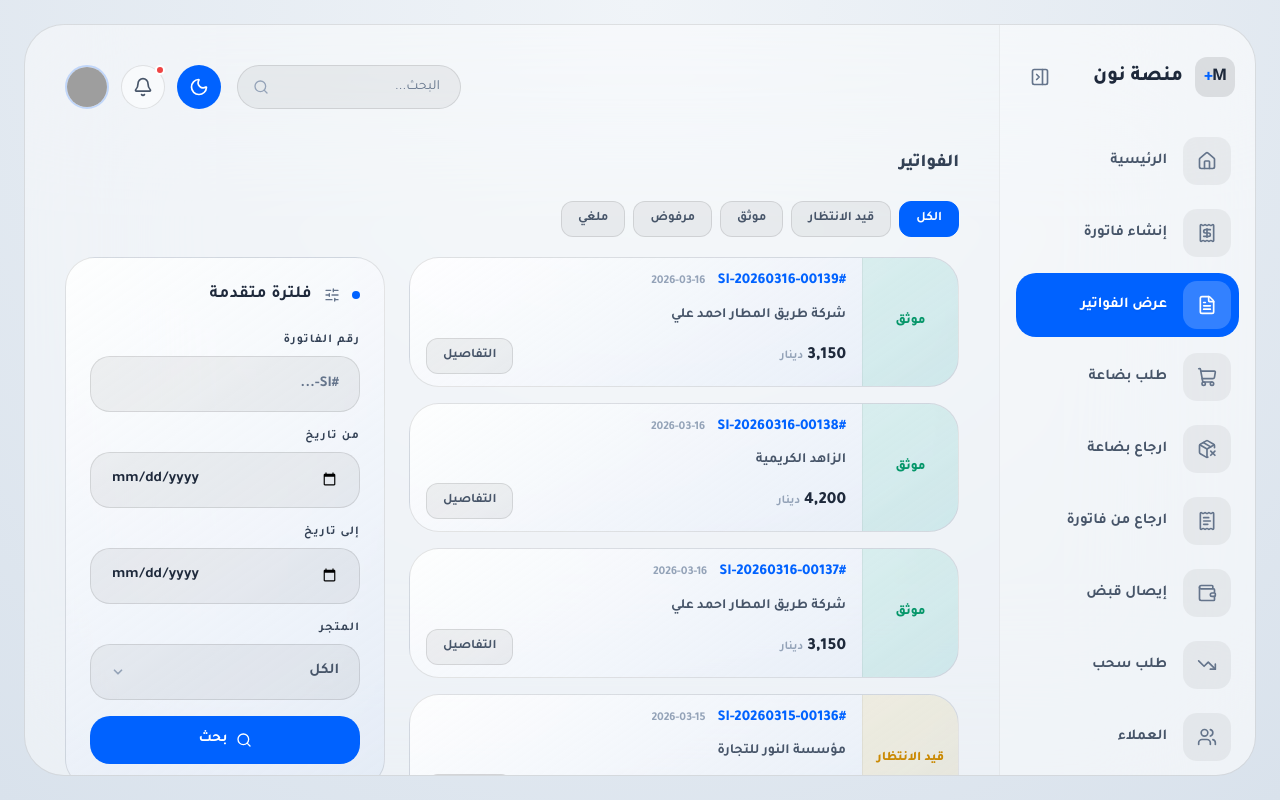
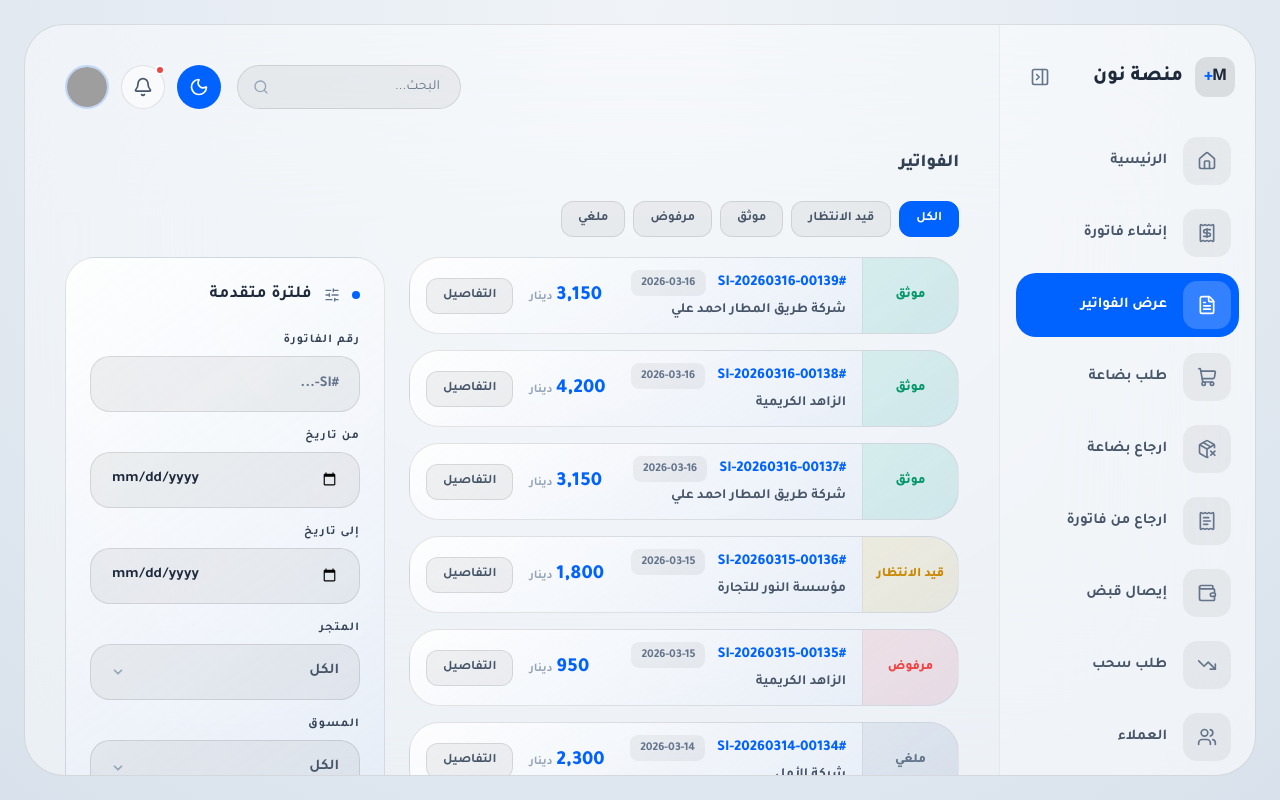
Before and after one commit to ofifice-alalem/tdm-design-for-v3, a React (Vite) app: page /invoices in a window 1280 px wide. Built offline with nearby package versions, Linux system fonts and the light colour scheme; grey boxes are pictures that could not be loaded.

Commit message:
commit -24

```diff
--- a/src/pages/InvoicesListPage.tsx
+++ b/src/pages/InvoicesListPage.tsx
@@ -67,6 +67,7 @@ export default function InvoicesListPage() {
         />
       </div>
       <ModernSelect label="المتجر" options={['المتجر الرئيسي - طرابلس', 'فرع بنغازي', 'فرع مصراتة']} placeholder="الكل" />
+      <ModernSelect label="المسوق" options={['أحمد علي', 'محمد حسن', 'سارة خالد']} placeholder="الكل" />
       <button className="spatial-button w-full h-12 rounded-[18px] flex items-center justify-center gap-2 font-bold text-[15px]">
         <Search className="w-4 h-4" />
         بحث
@@ -137,38 +138,52 @@ export default function InvoicesListPage() {
               filtered.map((inv) => (
                 <div key={inv.id} className="spatial-card overflow-hidden flex flex-col sm:flex-row sm:items-stretch">
 
-                  {/* Status strip - شريط في الاعلى موبايل / عمود في pc */}
-                  <div className={`flex sm:flex-col sm:w-24 shrink-0 items-center sm:justify-center justify-between px-4 py-2.5 sm:px-3 sm:py-0 border-b sm:border-b-0 sm:border-l border-black/5 dark:border-white/5 ${
+                  {/* Status strip */}
+                  <div className={`flex sm:flex-col sm:w-24 shrink-0 items-center sm:justify-center justify-between px-4 py-3 sm:px-3 sm:py-0 border-b sm:border-b-0 sm:border-l border-black/5 dark:border-white/5 ${
                     inv.status === 'موثق'          ? 'bg-emerald-500/10 dark:bg-emerald-500/15'
                     : inv.status === 'قيد الانتظار' ? 'bg-yellow-500/10 dark:bg-yellow-500/15'
                     : inv.status === 'مرفوض'         ? 'bg-red-500/10 dark:bg-red-500/15'
-                    : 'bg-slate-500/8 dark:bg-slate-500/10'
+                    : 'bg-slate-500/10 dark:bg-slate-500/10'
                   }`}>
+                    <div className="flex items-center gap-2">
+                      <span className={`w-2 h-2 rounded-full shrink-0 sm:hidden ${
+                        inv.status === 'موثق'          ? 'bg-emerald-500'
+                        : inv.status === 'قيد الانتظار' ? 'bg-yellow-500'
+                        : inv.status === 'مرفوض'         ? 'bg-red-500'
+                        : 'bg-slate-400'
+                      }`} />
                       <span className={`text-[13px] font-black ${
                         inv.status === 'موثق'          ? 'text-emerald-600 dark:text-emerald-400'
                         : inv.status === 'قيد الانتظار' ? 'text-yellow-600 dark:text-yellow-400'
                         : inv.status === 'مرفوض'         ? 'text-red-500'
                         : 'text-slate-500 dark:text-white/40'
                       }`}>{inv.status}</span>
-                    {/* رقم الفاتورة يظهر بجانب الحالة في موبايل فقط */}
+                    </div>
                     <span className="sm:hidden text-[13px] font-black text-primary">{inv.id}</span>
                   </div>
 
                   {/* Info */}
-                  <div className="flex-1 flex flex-col gap-3 px-4 py-3 min-w-0">
-                    {/* السطر الاول: رقم الفاتورة + التاريخ - مخفي في موبايل لانه يظهر في الشريط */}
-                    <div className="hidden sm:flex items-center gap-3">
+                  <div className="flex-1 flex flex-col sm:flex-row sm:items-center min-w-0 px-4 py-3 gap-2 sm:gap-5">
+
+                    {/* PC: رقم + تاريخ + عميل */}
+                    <div className="hidden sm:flex flex-col gap-1 flex-1 min-w-0">
+                      <div className="flex items-center gap-3">
                         <span className="text-[15px] font-black text-primary">{inv.id}</span>
-                      <span className="text-[12px] font-bold text-slate-400 dark:text-white/40">{inv.date}</span>
+                        <span className="text-[12px] font-bold text-slate-500 dark:text-white/60 bg-black/5 dark:bg-white/10 px-2.5 py-1 rounded-[8px]">{inv.date}</span>
                       </div>
-                    {/* التاريخ في موبايل */}
-                    <span className="sm:hidden text-[12px] font-bold text-slate-400 dark:text-white/40">{inv.date}</span>
                       <span className="text-[14px] font-bold text-slate-600 dark:text-white/60 truncate">{inv.client}</span>
+                    </div>
 
-                    {/* Amount + Action */}
-                    <div className="flex items-center justify-between gap-3">
+                    {/* موبايل: تاريخ */}
+                    <span className="sm:hidden text-[12px] font-bold text-slate-500 dark:text-white/60 bg-black/5 dark:bg-white/10 px-2.5 py-1 rounded-[8px] self-start">{inv.date}</span>
+
+                    {/* اسم العميل - موبايل فقط */}
+                    <span className="sm:hidden text-[15px] font-black text-slate-800 dark:text-white truncate">{inv.client}</span>
+
+                    {/* المبلغ + زر */}
+                    <div className="flex items-center justify-between sm:justify-end gap-4 mt-1 sm:mt-0 shrink-0">
                       <div className="flex items-baseline gap-1">
-                        <span className="text-[17px] font-black text-slate-800 dark:text-white">{fmt(inv.amount)}</span>
+                        <span className="text-[20px] font-black text-primary">{fmt(inv.amount)}</span>
                         <span className="text-[12px] font-bold text-slate-400 dark:text-white/40">دينار</span>
                       </div>
                       <button className="px-4 h-9 rounded-[12px] bg-black/5 dark:bg-white/5 hover:bg-primary hover:text-white border border-black/10 dark:border-white/10 hover:border-primary text-slate-600 dark:text-white/60 font-bold text-[13px] transition-all shrink-0">
```
Lines whose indentation alone changed are shown as unchanged.
